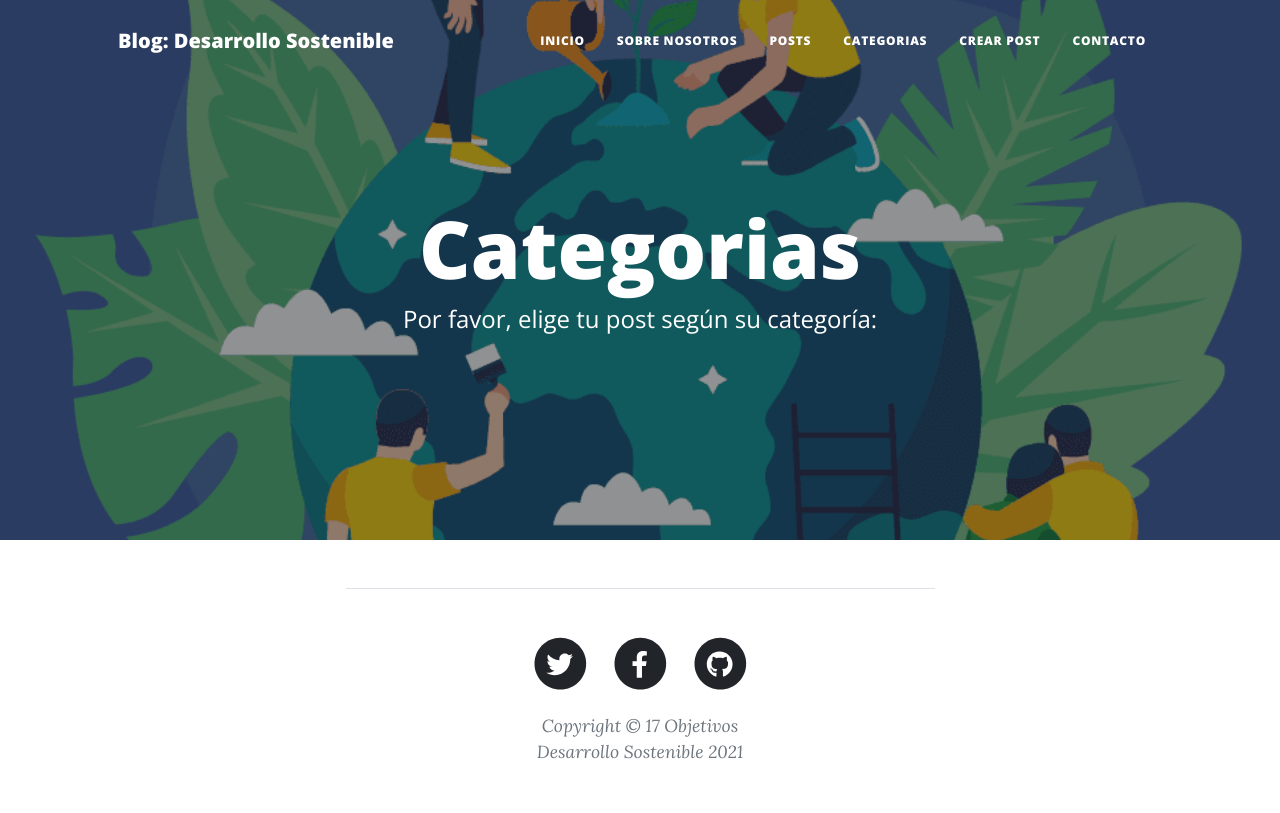
After one commit to pablomercado90/blog_nuevo, a Django app: page /categorias/ in a window 1280 px wide. The commit adds this page. Run offline with Django 4.2, Linux system fonts and the light colour scheme; some libraries are stand-ins or nearby versions.

Commit message:
categorias creada. Falta formulario

```diff
--- a/blogpueba/appblog/urls.py
+++ b/blogpueba/appblog/urls.py
@@ -1,5 +1,5 @@
 from django.urls import path
-from .views import Inicio, About, BlogListaPost, Contacto,  CrearPostView, PostView
+from .views import Inicio, About, BlogListaPost, Contacto,  CrearPostView, PostView, Categorias
 
 app_name = 'blog'
 
@@ -15,6 +15,8 @@ urlpatterns = [
 
     path ('post/', PostView.as_view(), name='post'),
 
-    path ('crear_post/', CrearPostView.as_view(), name='crear_post')
+    path ('crear_post/', CrearPostView.as_view(), name='crear_post'),
+
+    path ('categorias/', Categorias.as_view(), name='categorias'),
 
     ]
--- a/blogpueba/appblog/views.py
+++ b/blogpueba/appblog/views.py
@@ -2,7 +2,8 @@ from django.shortcuts import get_object_or_404, render,  redirect
 from django.views.generic import ListView
 from django.views.generic.base import View
 from .forms import CrearPostForm
-from .models import Post
+from .models import Categoria, Post
+from django.contrib.auth.mixins import LoginRequiredMixin
 
 # Create your views here.
 class Inicio (ListView):
@@ -47,7 +48,7 @@ class PostView (View):
         return render (request, 'post.html', context)
 
 
-class CrearPostView(View):
+class CrearPostView(LoginRequiredMixin, View):
     def get (self, request, *args, **kwargs):
         form=CrearPostForm()
         context={
@@ -62,7 +63,7 @@ class CrearPostView(View):
                 titulo = form.cleaned_data.get('titulo')
                 slug=form.cleaned_data.get('slug')
                 descripcion=form.cleaned_data.get('descripcion')
-                autor=form.cleaned_data.get('autor')
+                autor=form.cleaned_data.get('autor') #sacarlo del request.user
                 categoria=form.cleaned_data.get('categoria')
                 contenido=form.cleaned_data.get('contenido')
                 imagen_referencial=form.cleaned_data.get('imagen_referencial')
@@ -76,3 +77,12 @@ class CrearPostView(View):
 
         }
         return render (request, 'crearpost.html', context)
+
+class Categorias (ListView):
+
+    def get(self, request, *args, **kwargs):
+        contex={
+
+        }
+
+        return render (request, "categorias.html", contex)
--- /dev/null
+++ b/blogpueba/templates/categorias.html
@@ -0,0 +1,45 @@
+{% extends 'index.html' %}
+{% load static %}
+
+{% block titulo%}
+Categorias
+{% endblock titulo%}
+
+{% block imagen %}
+{% static "assets/img/nos.png"%}
+{% endblock imagen %}
+
+{% block titulo_principal%}
+Categorias
+{% endblock titulo_principal%}
+
+{% block titulo_secundario%}
+Por favor, elige tu post según su categoría:
+{% endblock titulo_secundario%}
+
+{% block contenido%}
+<div class="container px-4 px-lg-5">
+    <div class="row gx-4 gx-lg-5 justify-content-center">
+        <div class="col-md-10 col-lg-8 col-xl-7">
+            {% comment %}
+
+            <!-- Post preview-->
+            {% if posts %}
+            {% for post in posts %}
+            <div class="post-preview">
+                <a href="{% url 'blog:post' %}">
+                    <h2 class="post-title"> {{ post.titulo }} </h2>
+                    <h3 class="post-subtitle"> {{ post.descripcion }} </h3>
+                </a>
+                <p class="post-meta">
+                    Escrito por:
+                    <a href="#!"> {{ post.autor }} </a>
+                    {{ post.fecha_publicacion}}
+                </p>
+                {% endfor %}
+                {% else %}
+                <h1> No existen posts registrados </h1>
+                {% endif %}
+
+                {% endcomment %}
+{% endblock contenido%}
--- a/blogpueba/templates/crearpost.html
+++ b/blogpueba/templates/crearpost.html
@@ -33,7 +33,7 @@ Por favor, escribe tu post y comparte tus propuestas con el mundo
                         <br>
                         Categoria {{form.categoria}}
                         <br>
-                        Contenido{{form.contenido}}
+                        Contenido{{form.contenido|safe}}
                         <br>
                         Imagen Referencial {{form.imagen_referencial}}
                         <br>
--- a/blogpueba/templates/index.html
+++ b/blogpueba/templates/index.html
@@ -33,7 +33,7 @@
                         <li class="nav-item"><a class="nav-link px-lg-3 py-3 py-lg-4" href="{% url 'blog:index' %}">Inicio</a> </li>
                         <li class="nav-item"><a class="nav-link px-lg-3 py-3 py-lg-4" href="{% url 'blog:about' %}">Sobre Nosotros</a></li>
                         <li class="nav-item"><a class="nav-link px-lg-3 py-3 py-lg-4" href="{% url 'blog:post' %}">Posts</a></li>
-                        <li class="nav-item"><a class="nav-link px-lg-3 py-3 py-lg-4" href="post.html">Categorias</a></li>
+                        <li class="nav-item"><a class="nav-link px-lg-3 py-3 py-lg-4" href="{% url 'blog:categorias' %}">Categorias</a></li>
                         <li class="nav-item"><a class="nav-link px-lg-3 py-3 py-lg-4" href="{% url 'blog:crear_post' %}">Crear Post</a></li>
                         <li class="nav-item"><a class="nav-link px-lg-3 py-3 py-lg-4" href="{% url 'blog:contacto' %}">Contacto</a></li>
                     </ul>
```
Also changed, not shown: blogpueba/db.sqlite3.
